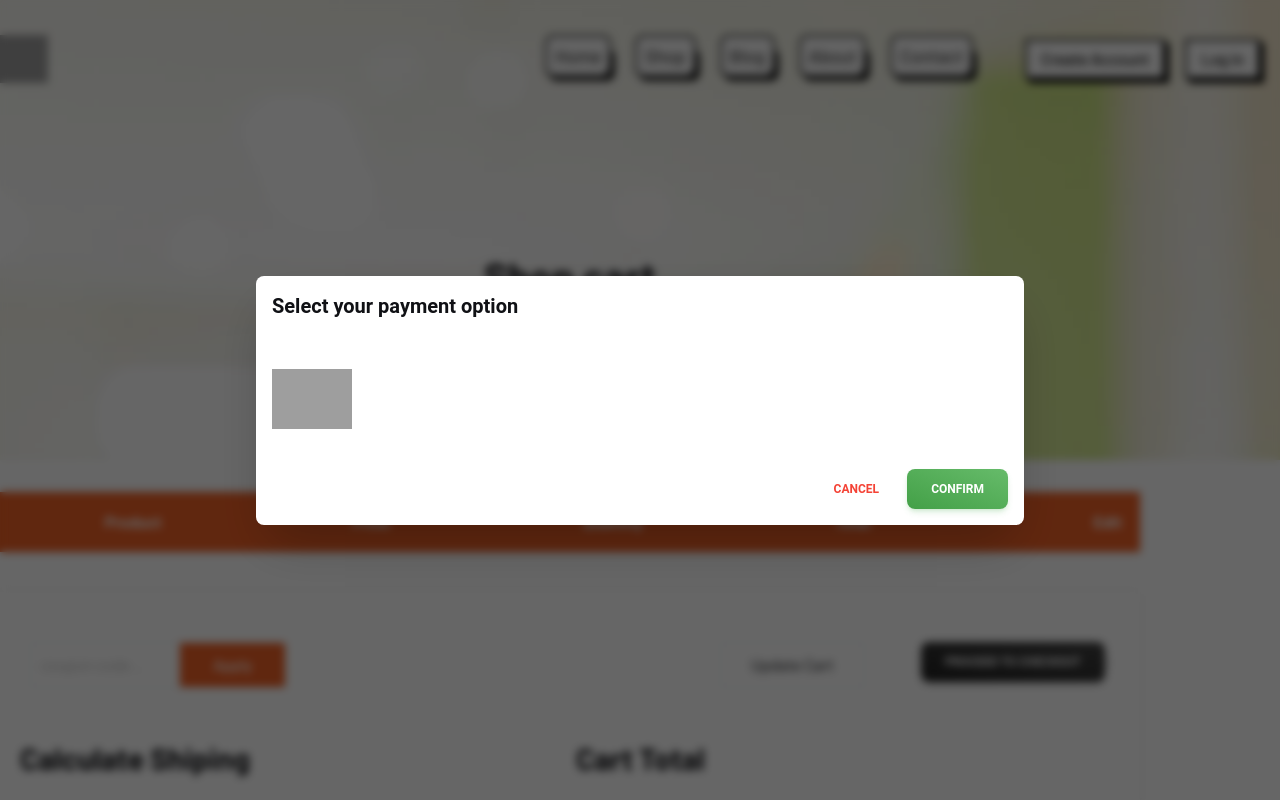
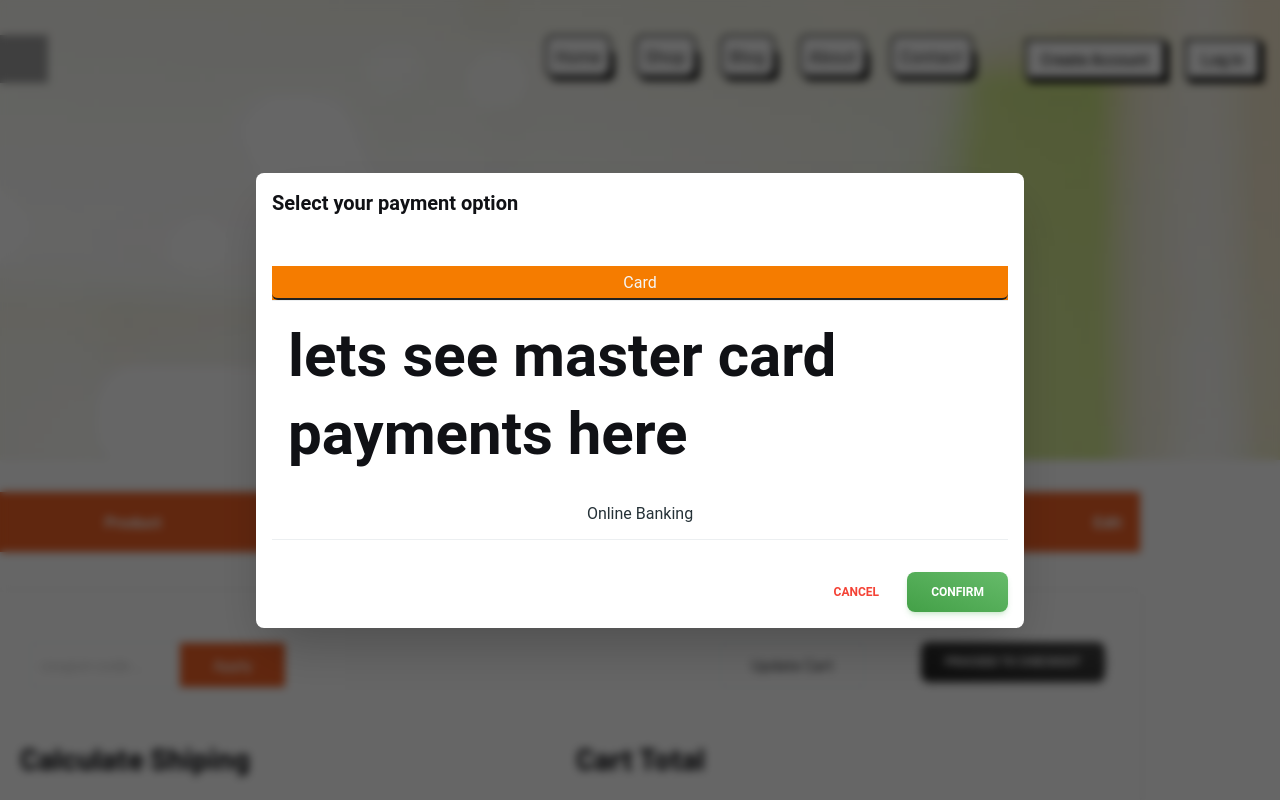
Before and after one commit to iwai-0310/Ecom-React, a React (Vite) app: page /cart-page in a window 1280 px wide. Both pictures are taken after a click on the button "PROCEED TO CHECKOUT". Shown: the top 800 px of the page. Built offline with nearby package versions, Linux system fonts and the light colour scheme; grey boxes are pictures that could not be loaded.

Commit message:
Adds card and online payment tabs to checkout

```diff
--- a/src/shopComponent/CheckoutPage.jsx
+++ b/src/shopComponent/CheckoutPage.jsx
@@ -6,6 +6,11 @@
   DialogHeader,
   DialogBody,
   DialogFooter,
+  Tabs,
+  TabsHeader,
+  TabsBody,
+  Tab,
+  TabPanel,
 } from "@material-tailwind/react";
 
 const CheckoutPage = () => {
@@ -38,9 +43,20 @@
         </DialogHeader>
         <DialogBody>
           <div className="mt-3 ">
-            <ul className="nav" id="myTab" role="tablist">
+            {/* <ul className="nav nav-tabs" id="myTab" role="tablist">
               <li className="nav-item" role="presentation">
-                <a href="#visa">
+                <a
+                  href="#visa"
+                  className={`nav-link ${activeTab === "visa" ? "active" : ""}`}
+                  id="visa-tab"
+                  data-toggle="tab"
+                  role="tab"
+                  aria-controls="visa"
+                  aria-selected={activeTab === "visa"}
+                  onClick={() => {
+                    handleTabChange("visa");
+                  }}
+                >
                   <img
                     src="https://i.imgur.com/sB4jftM.png"
                     alt=""
@@ -48,7 +64,82 @@
                   />
                 </a>
               </li>
-            </ul>
+              <li className="nav-item" role="presentation">
+                <a
+                  href="#paypal"
+                  className={`nav-link ${
+                    activeTab === "paypal" ? "active" : ""
+                  }`}
+                  id="paypal-tab"
+                  data-toggle="tab"
+                  role="tab"
+                  aria-controls="paypal"
+                  aria-selected={activeTab === "paypal"}
+                  onClick={() => {
+                    handleTabChange("paypal");
+                  }}
+                >
+                  <img
+                    src="https://i.imgur.com/yK7EDD1.png"
+                    alt=""
+                    width="80"
+                  />
+                </a>
+              </li>
+            </ul> */}
+
+            {/* let try some material-tailwind tabs */}
+            <Tabs value={activeTab}>
+              <TabsHeader
+                className="rounded-none border-b border-blue-gray-50 bg-transparent p-0"
+                indicatorProps={{
+                  className:
+                    "bg-transparent border-b-2 border-gray-900 shadow-none rounder-none",
+                }}
+              >
+                <Tab
+                  onClick={() => setActiveTab("visa")}
+                  value="visa"
+                  key="visa"
+                  className={
+                    activeTab === "visa" ? "text-gray-100 bg-orange-700 " : ""
+                  }
+                >
+                  Card
+                </Tab>
+              </TabsHeader>
+              <TabsBody>
+                <TabPanel key="visa" value="visa">
+                  <h1>lets see master card payments here</h1>
+                </TabPanel>
+              </TabsBody>
+
+              <TabsHeader
+                className="rounded-none border-b border-blue-gray-50 bg-transparent p-2"
+                indicatorProps={{
+                  className:
+                    "bg-transparent border-b-2 border-gray-900 shadow-none rounder-none",
+                }}
+              >
+                <Tab
+                  onClick={() => setActiveTab("online banking")}
+                  value="online banking"
+                  key="online banking"
+                  className={
+                    activeTab === "online banking"
+                      ? "text-gray-100 bg-orange-700"
+                      : ""
+                  }
+                >
+                  Online Banking
+                </Tab>
+              </TabsHeader>
+              <TabsBody>
+                <TabPanel key="online banking" value="online banking">
+                  <h1>lets see online payments here</h1>
+                </TabPanel>
+              </TabsBody>
+            </Tabs>
           </div>
         </DialogBody>
         <DialogFooter>
```
